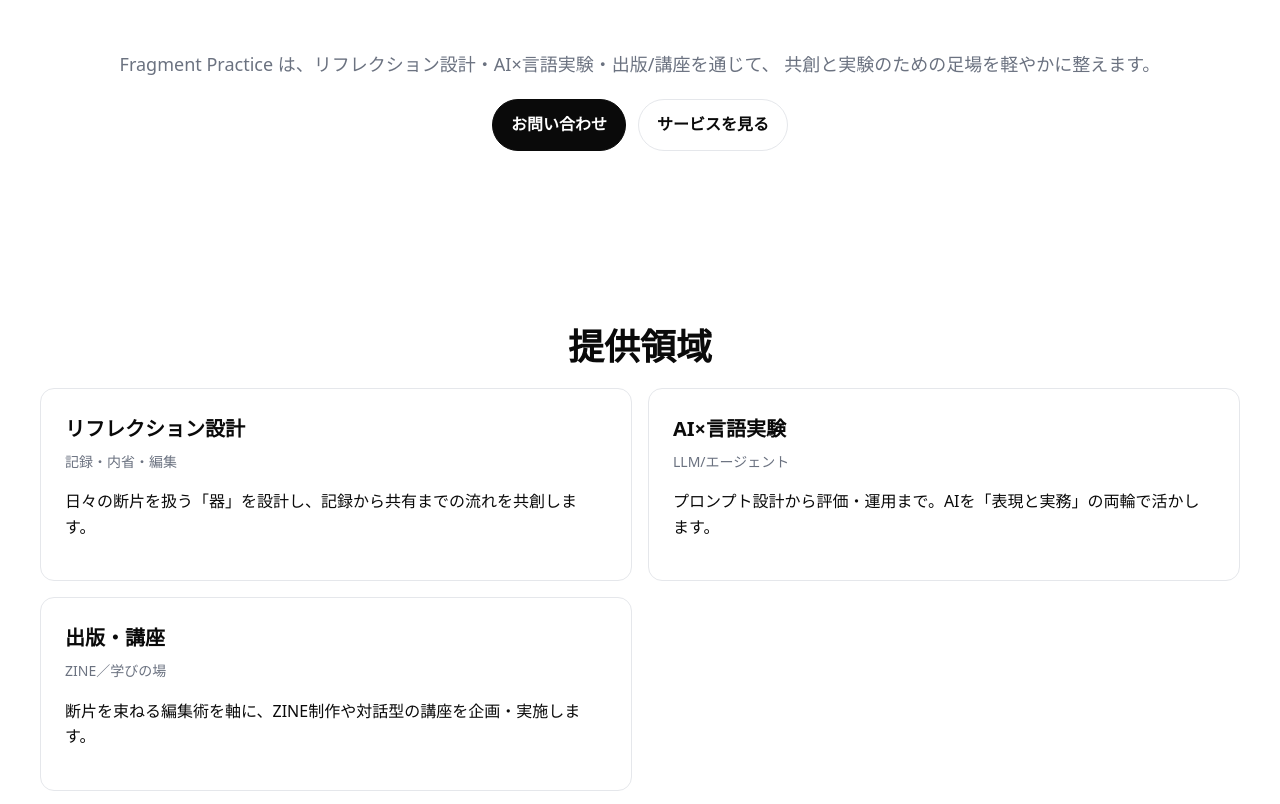
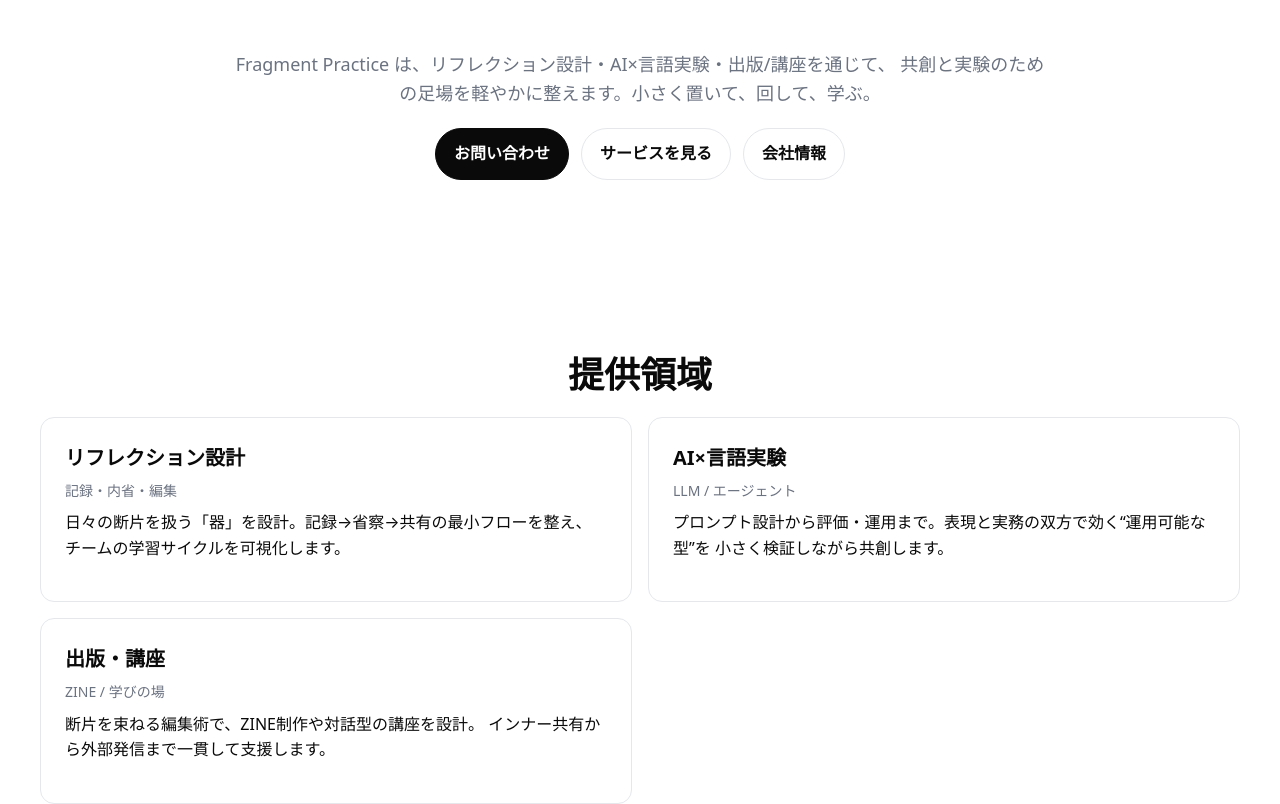
Before and after one commit to yasufrag/fragmentpractice.com, a Next.js app: page / in a window 1280 px wide. Shown: the part 340-1144 px from the top of the page. Built offline with nearby package versions, Linux system fonts and the light colour scheme.

Commit message:
commit fragmentpractice.com

```diff
--- a/src/app/page.tsx
+++ b/src/app/page.tsx
@@ -4,35 +4,69 @@ export default function Home() {
       {/* Hero */}
       <section className="hero" style={{ textAlign: "center" }}>
         <h1 className="h1">言葉と仕組みを整えるスタジオ</h1>
-        <p className="lead" style={{ marginTop: 12 }}>
+        <p className="lead" style={{ marginTop: 12, maxWidth: 820, marginInline: "auto" }}>
           Fragment Practice は、リフレクション設計・AI×言語実験・出版/講座を通じて、
-          共創と実験のための足場を軽やかに整えます。
+          共創と実験のための足場を軽やかに整えます。小さく置いて、回して、学ぶ。
         </p>
-        <div style={{ marginTop: 20, display: "flex", gap: 12, justifyContent: "center" }}>
-          <a className="cta primary" href="/contact">お問い合わせ</a>
-          <a className="cta" href="/work">サービスを見る</a>
+        <div
+          style={{
+            marginTop: 20,
+            display: "flex",
+            gap: 12,
+            justifyContent: "center",
+            flexWrap: "wrap",
+          }}
+        >
+          <a className="cta primary" href="/contact" aria-label="お問い合わせフォームへ">
+            お問い合わせ
+          </a>
+          <a className="cta" href="/work" aria-label="サービスの詳細を見る">
+            サービスを見る
+          </a>
+          <a className="cta" href="/company" aria-label="会社情報を見る">
+            会社情報
+          </a>
         </div>
       </section>
 
       {/* 提供領域 */}
-      <section className="section">
-        <h2 className="h2" style={{ textAlign: "center", marginBottom: 20 }}>提供領域</h2>
+      <section className="section" aria-labelledby="services">
+        <h2 id="services" className="h2" style={{ textAlign: "center", marginBottom: 20 }}>
+          提供領域
+        </h2>
+
         <div className="grid">
-          <article className="card">
-            <div className="title">リフレクション設計</div>
+          <article className="card" aria-labelledby="svc-reflection">
+            <div id="svc-reflection" className="title">リフレクション設計</div>
             <div className="meta">記録・内省・編集</div>
-            <p>日々の断片を扱う「器」を設計し、記録から共有までの流れを共創します。</p>
+            <p style={{ marginTop: 8 }}>
+              日々の断片を扱う「器」を設計。記録→省察→共有の最小フローを整え、
+              チームの学習サイクルを可視化します。
+            </p>
           </article>
-          <article className="card">
-            <div className="title">AI×言語実験</div>
-            <div className="meta">LLM/エージェント</div>
-            <p>プロンプト設計から評価・運用まで。AIを「表現と実務」の両輪で活かします。</p>
+
+          <article className="card" aria-labelledby="svc-llm">
+            <div id="svc-llm" className="title">AI×言語実験</div>
+            <div className="meta">LLM / エージェント</div>
+            <p style={{ marginTop: 8 }}>
+              プロンプト設計から評価・運用まで。表現と実務の双方で効く“運用可能な型”を
+              小さく検証しながら共創します。
+            </p>
           </article>
-          <article className="card">
-            <div className="title">出版・講座</div>
-            <div className="meta">ZINE／学びの場</div>
-            <p>断片を束ねる編集術を軸に、ZINE制作や対話型の講座を企画・実施します。</p>
+
+          <article className="card" aria-labelledby="svc-pub">
+            <div id="svc-pub" className="title">出版・講座</div>
+            <div className="meta">ZINE / 学びの場</div>
+            <p style={{ marginTop: 8 }}>
+              断片を束ねる編集術で、ZINE制作や対話型の講座を設計。
+              インナー共有から外部発信まで一貫して支援します。
+            </p>
           </article>
+        </div>
+
+        {/* 補助導線（任意） */}
+        <div style={{ marginTop: 28, textAlign: "center" }}>
+          <a className="cta" href="/work">私たちの仕事を詳しく</a>
         </div>
       </section>
     </div>
```
